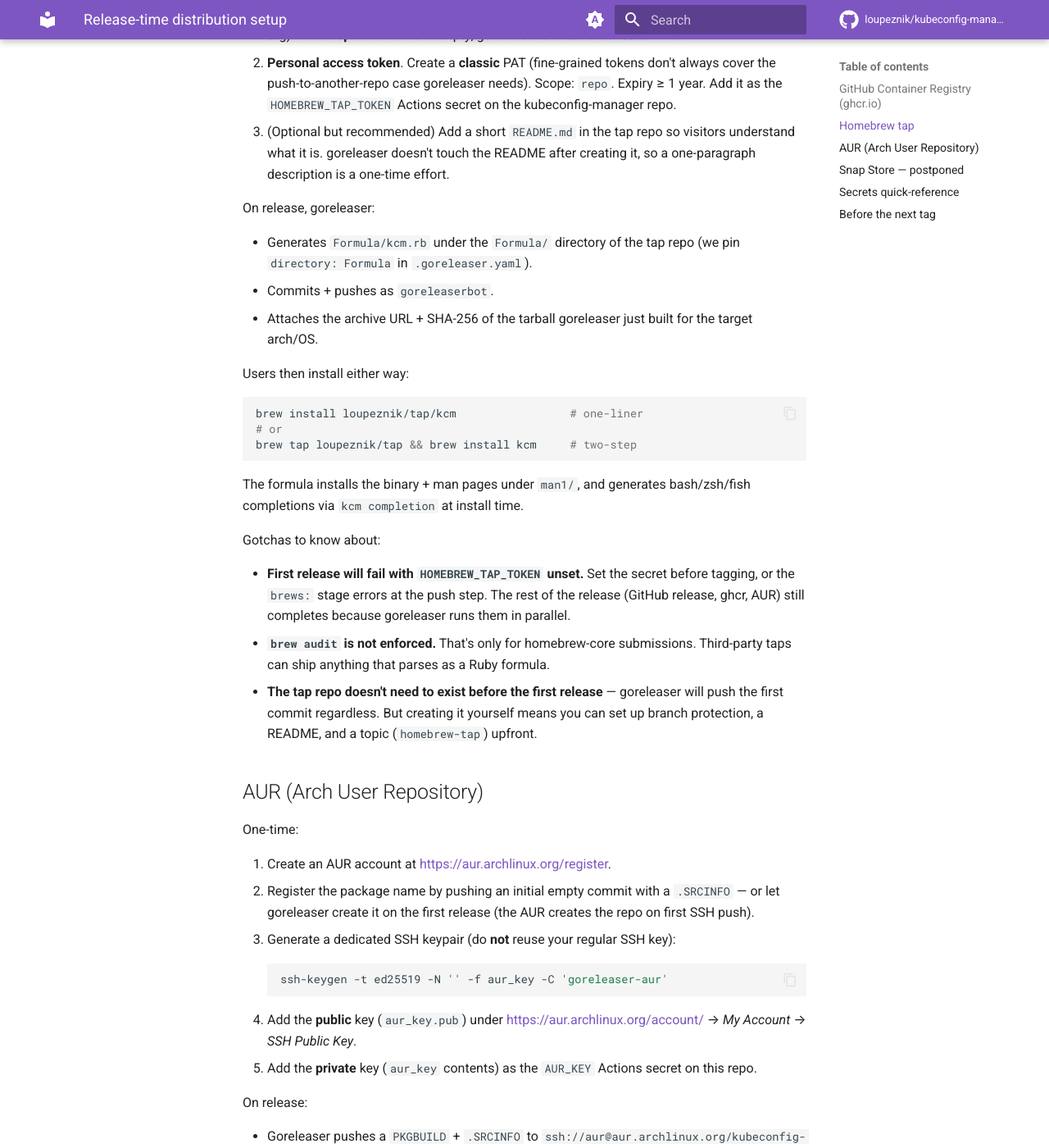
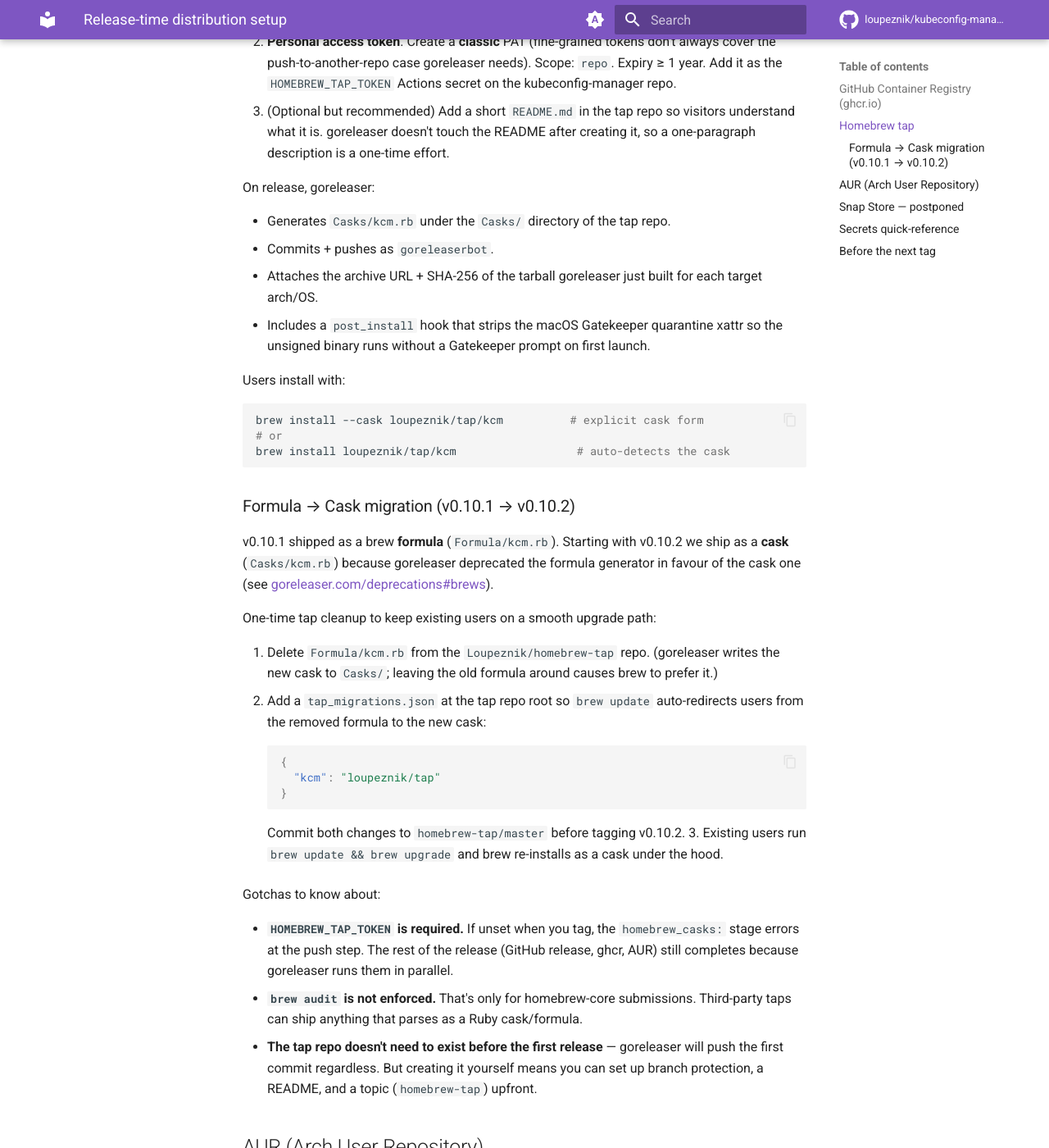
Before and after one commit to Loupeznik/kubeconfig-manager, an MkDocs documentation site: the page built from docs/release-setup.md, in a window 1280 px wide and 1400 px high, scrolled down 896 px. Shown: the whole window at 82% size. Built offline with MkDocs 1.6.1 and Material for MkDocs 9.7.7, drawn with Linux system fonts in a browser that asks for light colours; comment, search, counter and statistics services are not loaded; some of the changed text lies outside the part shown.

Commit message:
Migrate Homebrew publish from deprecated brews: to homebrew_casks:

````diff
--- a/docs/release-setup.md
+++ b/docs/release-setup.md
@@ -20,7 +20,7 @@ cosign verify ghcr.io/loupeznik/kubeconfig-manager:<tag> \
 
 ## Homebrew tap
 
-The short answer: yes, an **empty public repo + a PAT** is the whole setup. Homebrew doesn't require any central registration for third-party taps — any repo named `homebrew-<suffix>` works. The pieces and the two gotchas:
+The short answer: an **empty public repo + a PAT** is the whole setup. Homebrew doesn't require any central registration for third-party taps — any repo named `homebrew-<suffix>` works.
 
 1. **Repo name must be `Loupeznik/homebrew-tap`** (the `homebrew-` prefix is mandatory — `brew tap loupeznik/tap` drops the prefix and looks for `homebrew-tap` under the `loupeznik` org). Make it **public**. Leave it empty; goreleaser creates the first commit.
 2. **Personal access token**. Create a **classic** PAT (fine-grained tokens don't always cover the push-to-another-repo case goreleaser needs). Scope: `repo`. Expiry ≥ 1 year. Add it as the `HOMEBREW_TAP_TOKEN` Actions secret on the kubeconfig-manager repo.
@@ -28,24 +28,41 @@ The short answer: yes, an **empty public repo + a PAT** is the whole setup. Home
 
 On release, goreleaser:
 
-- Generates `Formula/kcm.rb` under the `Formula/` directory of the tap repo (we pin `directory: Formula` in `.goreleaser.yaml`).
+- Generates `Casks/kcm.rb` under the `Casks/` directory of the tap repo.
 - Commits + pushes as `goreleaserbot`.
-- Attaches the archive URL + SHA-256 of the tarball goreleaser just built for the target arch/OS.
+- Attaches the archive URL + SHA-256 of the tarball goreleaser just built for each target arch/OS.
+- Includes a `post_install` hook that strips the macOS Gatekeeper quarantine xattr so the unsigned binary runs without a Gatekeeper prompt on first launch.
 
-Users then install either way:
+Users install with:
 
 ```sh
-brew install loupeznik/tap/kcm                 # one-liner
+brew install --cask loupeznik/tap/kcm          # explicit cask form
 # or
-brew tap loupeznik/tap && brew install kcm     # two-step
+brew install loupeznik/tap/kcm                  # auto-detects the cask
 ```
 
-The formula installs the binary + man pages under `man1/`, and generates bash/zsh/fish completions via `kcm completion` at install time.
+### Formula → Cask migration (v0.10.1 → v0.10.2)
+
+v0.10.1 shipped as a brew **formula** (`Formula/kcm.rb`). Starting with v0.10.2 we ship as a **cask** (`Casks/kcm.rb`) because goreleaser deprecated the formula generator in favour of the cask one (see [goreleaser.com/deprecations#brews](https://goreleaser.com/deprecations#brews)).
+
+One-time tap cleanup to keep existing users on a smooth upgrade path:
+
+1. Delete `Formula/kcm.rb` from the `Loupeznik/homebrew-tap` repo. (goreleaser writes the new cask to `Casks/`; leaving the old formula around causes brew to prefer it.)
+2. Add a `tap_migrations.json` at the tap repo root so `brew update` auto-redirects users from the removed formula to the new cask:
+
+    ```json
+    {
+      "kcm": "loupeznik/tap"
+    }
+    ```
+
+    Commit both changes to `homebrew-tap/master` before tagging v0.10.2.
+3. Existing users run `brew update && brew upgrade` and brew re-installs as a cask under the hood.
 
 Gotchas to know about:
 
-- **First release will fail with `HOMEBREW_TAP_TOKEN` unset.** Set the secret before tagging, or the `brews:` stage errors at the push step. The rest of the release (GitHub release, ghcr, AUR) still completes because goreleaser runs them in parallel.
-- **`brew audit` is not enforced.** That's only for homebrew-core submissions. Third-party taps can ship anything that parses as a Ruby formula.
+- **`HOMEBREW_TAP_TOKEN` is required.** If unset when you tag, the `homebrew_casks:` stage errors at the push step. The rest of the release (GitHub release, ghcr, AUR) still completes because goreleaser runs them in parallel.
+- **`brew audit` is not enforced.** That's only for homebrew-core submissions. Third-party taps can ship anything that parses as a Ruby cask/formula.
 - **The tap repo doesn't need to exist before the first release** — goreleaser will push the first commit regardless. But creating it yourself means you can set up branch protection, a README, and a topic (`homebrew-tap`) upfront.
 
 ## AUR (Arch User Repository)
````
Also changed, not shown: .goreleaser.yaml (+13 -8 lines).
